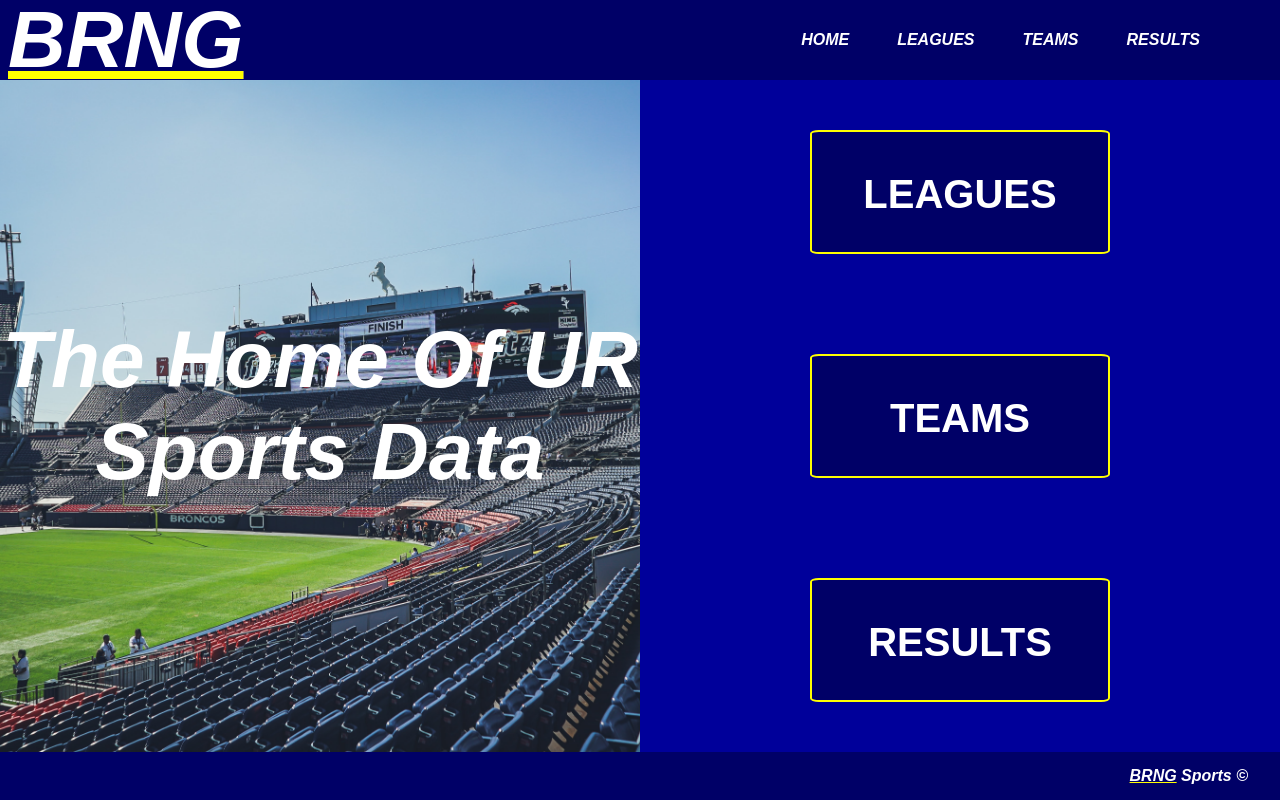
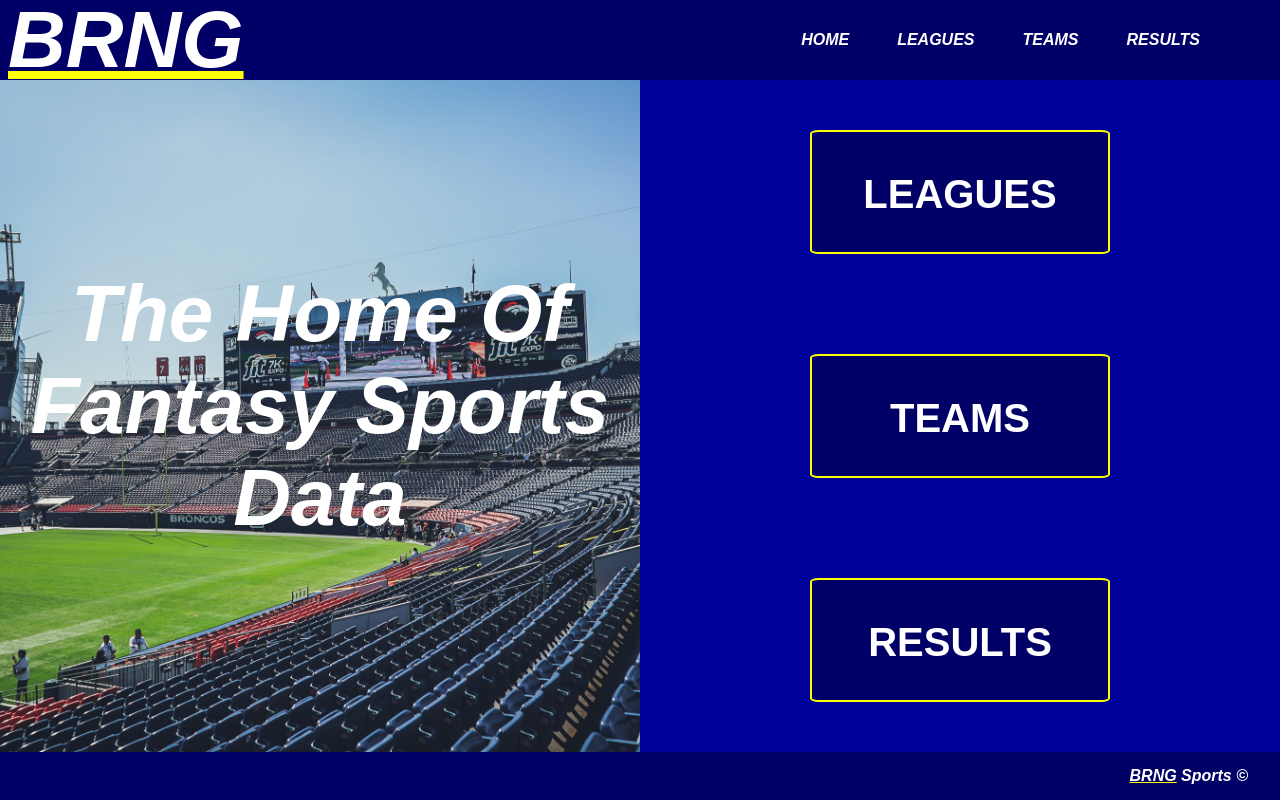
Before and after one commit to its-acarn/brng_sports, a Flask app: page / in a window 1280 px wide. Run offline with Flask 2, Linux system fonts and the light colour scheme.

Commit message:
added logo to html head

```diff
--- a/templates/base.html
+++ b/templates/base.html
@@ -4,8 +4,9 @@
 <head>
     <meta charset="UTF-8">
     <meta name="viewport" content="width=device-width, initial-scale=1.0">
-    <link rel="stylesheet" type="text/css" href='{{ url_for('static', filename='css/main.css') }}'>
-    <title>Document</title>
+    <link rel="stylesheet" type="text/css" href="{{ url_for('static', filename='css/main.css') }}">
+    <link rel="icon" href="/static/BRNG-logo.png">
+    <title>BRNG</title>
 </head>
 
 <body>
--- a/templates/home.html
+++ b/templates/home.html
@@ -4,7 +4,7 @@
 
 <section class="left-right-container">
     <div class="left-container-items">
-        <p>The Home Of UR Sports Data</p>
+        <p>The Home Of Fantasy Sports Data</p>
     </div>
     <div class="right-container-items">
         <div><a href="/leagues">LEAGUES</a></div>
```
Also changed, not shown: static/BRNG-logo.png (added).
